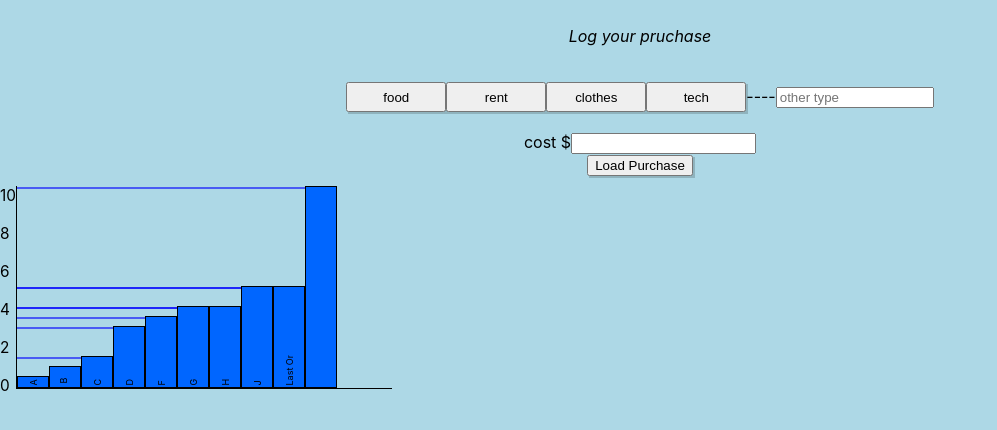
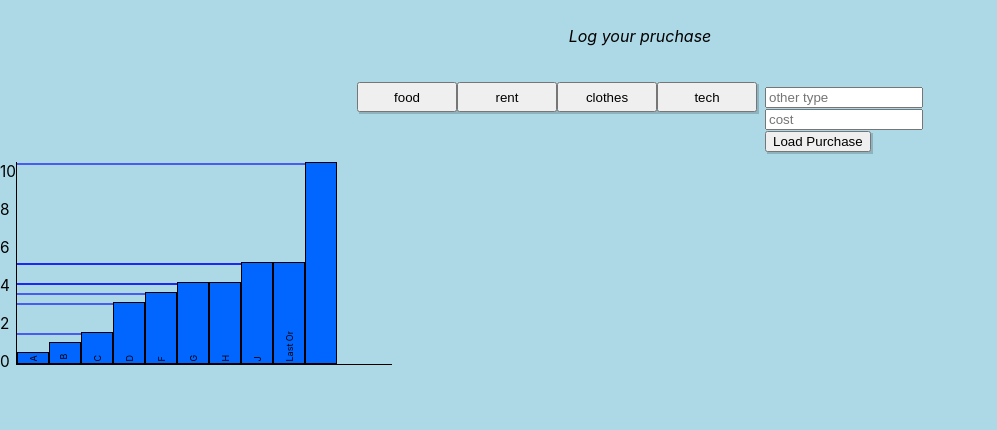
Before and after one commit to edwinsn/expenseseyes, a React (Create React App) app: page / in a window 1280 px wide. Shown: the top 430 px of the page, without its empty margins (0-997 px from the left). Built offline with nearby package versions, Linux system fonts and the light colour scheme; no server answers.

Commit message:
Made the new categories saveable and placed it along side the others components

```diff
--- a/src/App.js
+++ b/src/App.js
@@ -1,11 +1,15 @@
 import Bar from './Components/Bar'
 import './assets/css/App.css'
-import {postNewPurchase, getPurchases} from './getAndPostFuctions'
-import {useDebugValue, useEffect} from 'react'
+import {postNewPurchase, insertSavedCategories } from './getAndPostFuctions'
+import {useEffect} from 'react'
 import {addCategoryOnEnter} from './addCategory'
 
 
 function App() {
+
+  useEffect(()=>{
+    insertSavedCategories();
+  },[])
 
   // useEffect(()=>{
   //   getPurchases();
@@ -15,30 +19,33 @@ function App() {
     <div className="App">
 
       <section className="">
-        <p className="title"><em>Log your pruchase</em></p><br />
+        <p className="center"><em>Log your pruchase</em></p><br />
         <div className="center">
-          <div className="types inline1">
+
+          <div className="types inlineTable">
             <button>food</button>
             <button>rent</button>
             <button>clothes</button>
             <button>tech</button>
-          </div>----
-          <input onKeyUp={addCategoryOnEnter} className="otherType inline1" type ="text" placeholder="other type"></input>
-        </div>
+          </div>
 
-<br />
-        <div className="cost center">
-          <div >cost $</div>
-          <input  type="number"></input>
-        </div>
-        <div className="center">
-        <button className="center" onClick={postNewPurchase}>Load Purchase</button>
+          <div className="left inlineTable">
+
+            <div className="newCatrgoryContainer">
+              <input onKeyUp={addCategoryOnEnter} className="otherType" type ="text" placeholder="other type"></input>
+            </div>
+
+            <div className="cost">
+              <input className="otherType" placeholder="cost" type="number"></input>
+            </div>
+            <button  onClick={postNewPurchase}>Load Purchase</button>
+
+          </div>
+
         </div>
       </section>
 
-
       <Bar heights={[10,30,20,60,70,100,80,100,80,200]} labels={["A", "B","C","D","F","G","H","J","Last One"]} />
-      <script ></script>
     </div>
   );
 }
--- a/src/addCategory.js
+++ b/src/addCategory.js
@@ -1,19 +1,41 @@
-let brCount=0;
+import axios from "axios";
+
+
+let url = "https://jsonbox.io/box_93b2e4f60b0014f95d48";
+let endPoint = url+"/categories"
+
+const postCategory=async(category)=>{
+
+    let {status} = await axios.post(endPoint,{name:category})
+    if(status!==200){
+        alert("Error saving the category: "+status)
+    }
+}
 
 const addCategory=()=>{
-    let newCategoryInput=document.querySelector(".otherType")
-    if(newCategoryInput.value.length>0){
-        let categoriesDiv=document.querySelector(".types");
+
+    let newCategoryInput = document.querySelector(".otherType");
+    let newcategoryText = newCategoryInput.value;
+    let categoriesDiv = document.querySelector(".types");
+    let listOfCategories = [...categoriesDiv.children].filter((child=>child.innerText.length>0)).map((child)=>{return child.innerText})
+
+
+    if(newcategoryText.length>0 && !listOfCategories.includes(newcategoryText)){
         let newCategory = document.createElement("button");
 
         newCategory.innerText = newCategoryInput.value;
 
-        if((categoriesDiv.childElementCount-(brCount))%4===0){
+        if(categoriesDiv.childElementCount%5===0){
           categoriesDiv.appendChild(document.createElement("br"))
-          brCount++;
         }
         categoriesDiv.appendChild(newCategory);
-
+        //postCategory(newcategoryText);
+    }
+    else{
+        let pExiting = document.createElement("p")
+        pExiting.innerText = "Existing Category"
+        pExiting.classList.add("existingClassError")
+        document.querySelector(".newCatrgoryContainer").appendChild(pExiting)
     }
 
 }
--- a/src/assets/css/App.css
+++ b/src/assets/css/App.css
@@ -1,3 +1,5 @@
+@import url('https://fonts.googleapis.com/css2?family=Raleway:ital,wght@1,200&display=swap');
+
 button{
     box-shadow: 2px 2px rgba(0, 0, 0, 0.171);
     overflow: hidden;
@@ -11,29 +13,33 @@ button:focus{
     text-align: center;
 }
 
-.otherType{
-    width: 150px;
-    display: inline-block;
-}
-
-.title{
-    text-align: center;
-}
-
 .cost >*{
     display:inline;
 }
 
-.cate{
-    width: 410px;
+.otherType{
+
+    width: 150px;
 }
-
 
 .types >*{
     height: 30px;
     width: 100px;
 }
 
-.inline1{
+.inlineTable{
     display: inline-table  ;
 }
+
+.existingClassError{
+    color: red;
+    font-family: 'Raleway', sans-serif;
+    font-size: small;
+    margin: 0;
+
+}
+
+.left{
+ margin-left : 8px;
+ text-align: left;
+}
--- a/src/getAndPostFuctions.js
+++ b/src/getAndPostFuctions.js
@@ -1,14 +1,32 @@
 import axios from 'axios';
 
-let url = "https://jsonbox.io/box_4bb2630da915a12991a3";
+let url = "https://jsonbox.io/box_93b2e4f60b0014f95d48";
 
 
 
 export const postNewPurchase = async()=>{
     let response = await axios.post(url+"/purchases",{name:"An A violin string",price:30})
-    console.log(response)
 }
 export const getPurchases = async()=>{
     let {data,status} = await axios.get(url)
+}
+export const insertSavedCategories = async()=>{
+    console.log("16")
+    let {data,status} = await axios.get(url+"/categories");
+    if(status===200){
 
+        let categories = document.querySelector(".types");
+        let savedCategoriesJson=[...data];
+
+        savedCategoriesJson.forEach((category,i)=>{
+
+            if(i%4===0)categories.appendChild(document.createElement("br"))
+            let categotyButton = document.createElement("button");
+            categotyButton.innerText = category.name;
+            categories.appendChild(categotyButton)
+
+        });
+        if((categories.childElementCount+1)%4)categories.appendChild(document.createElement("ins"))
+
+    }
 }
```
